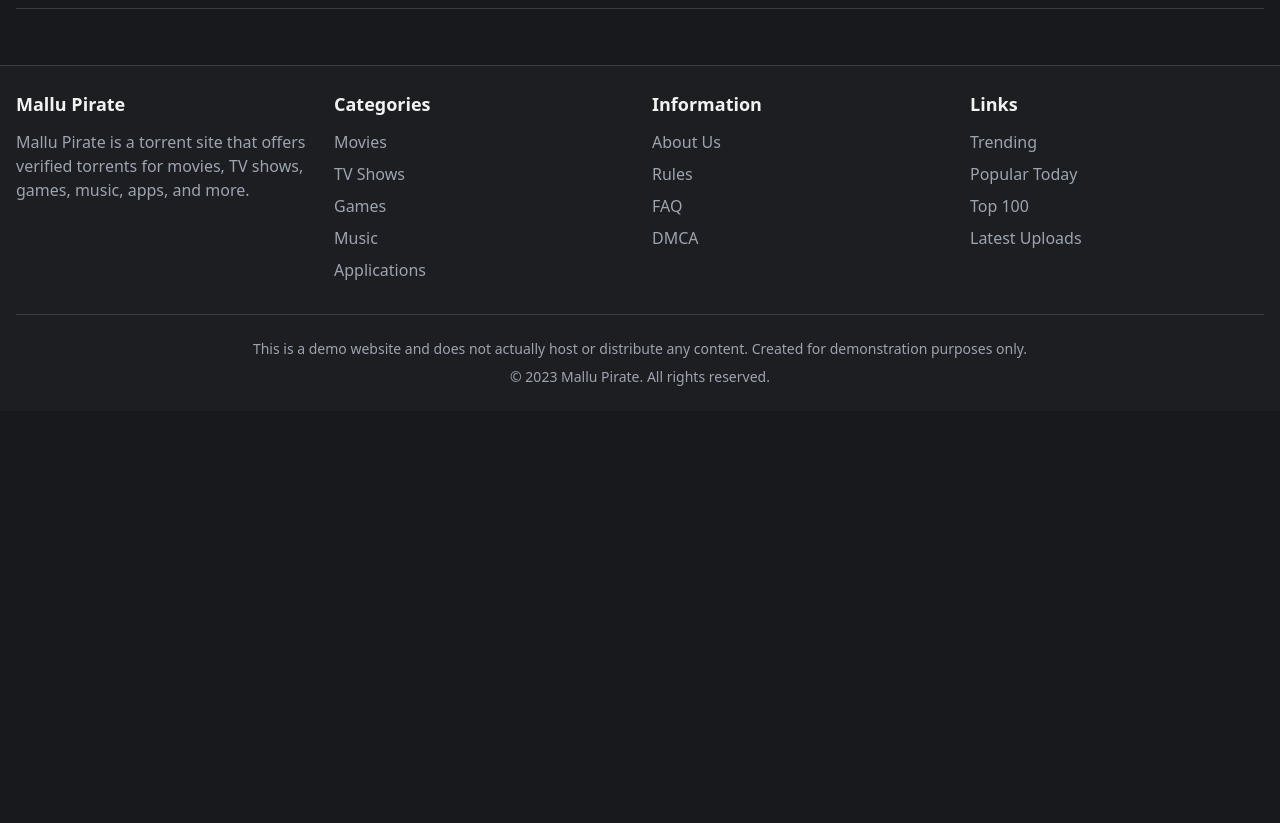
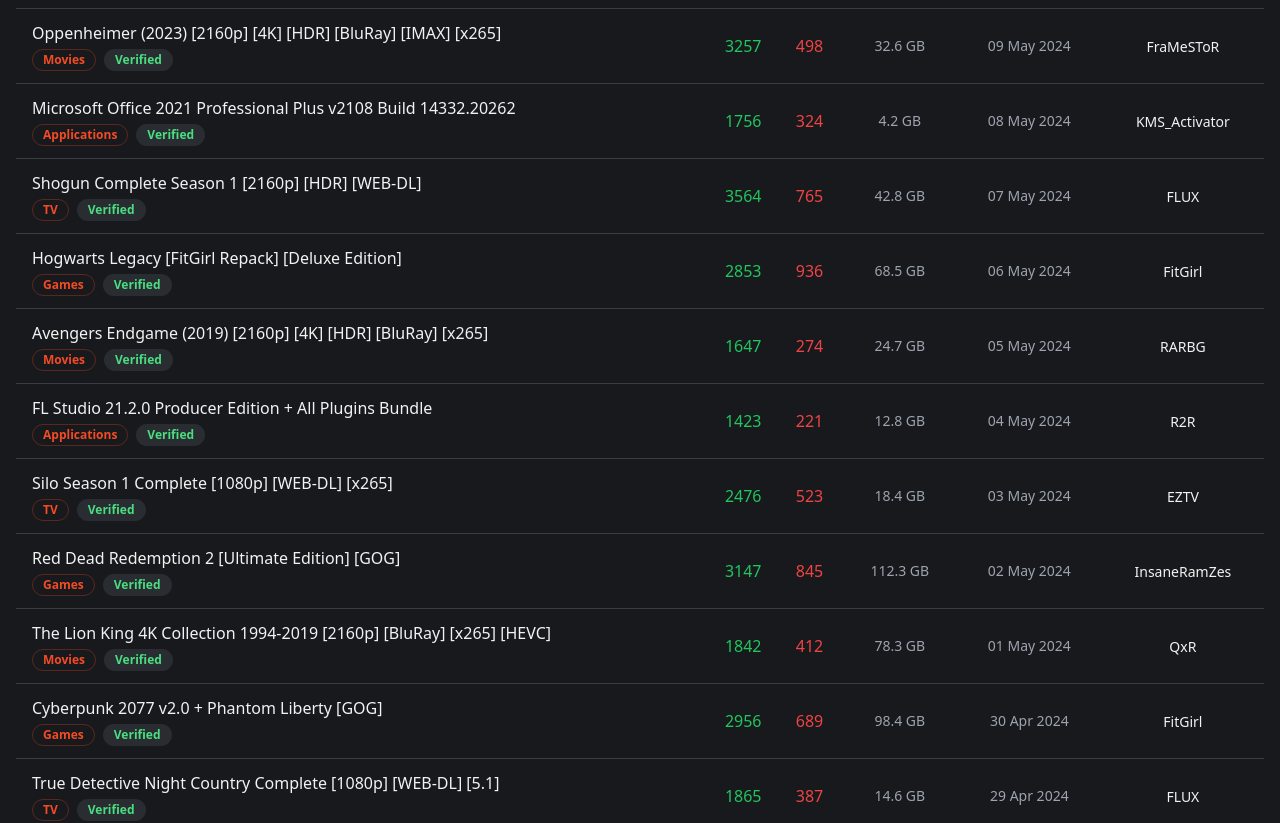
Before and after one commit to maneshkallisto/mp-php, a React (Vite) app: page / in a window 1280 px wide. Shown: the part 1360-2183 px from the top of the page. Before the commit the page ends 1771 px from the top, so only its background shows below. Built offline with nearby package versions, Linux system fonts and the light colour scheme.

Commit message:
Show 20 torrents in PopularTorrents
Display 20 torrents instead of the current 8 in the PopularTorrents component.

```diff
--- a/src/components/PopularTorrents.tsx
+++ b/src/components/PopularTorrents.tsx
@@ -91,6 +91,138 @@ const popularTorrents = [
     uploader: 'MrPCWarez',
     isVerified: true,
   },
+  {
+    id: '9',
+    title: 'Oppenheimer (2023) [2160p] [4K] [HDR] [BluRay] [IMAX] [x265]',
+    category: 'Movies',
+    seeds: 3257,
+    leechers: 498,
+    size: '32.6 GB',
+    uploadDate: '09 May 2024',
+    uploader: 'FraMeSToR',
+    isVerified: true,
+  },
+  {
+    id: '10',
+    title: 'Microsoft Office 2021 Professional Plus v2108 Build 14332.20262',
+    category: 'Applications',
+    seeds: 1756,
+    leechers: 324,
+    size: '4.2 GB',
+    uploadDate: '08 May 2024',
+    uploader: 'KMS_Activator',
+    isVerified: true,
+  },
+  {
+    id: '11',
+    title: 'Shogun Complete Season 1 [2160p] [HDR] [WEB-DL]',
+    category: 'TV',
+    seeds: 3564,
+    leechers: 765,
+    size: '42.8 GB',
+    uploadDate: '07 May 2024',
+    uploader: 'FLUX',
+    isVerified: true,
+  },
+  {
+    id: '12',
+    title: 'Hogwarts Legacy [FitGirl Repack] [Deluxe Edition]',
+    category: 'Games',
+    seeds: 2853,
+    leechers: 936,
+    size: '68.5 GB',
+    uploadDate: '06 May 2024',
+    uploader: 'FitGirl',
+    isVerified: true,
+  },
+  {
+    id: '13',
+    title: 'Avengers Endgame (2019) [2160p] [4K] [HDR] [BluRay] [x265]',
+    category: 'Movies',
+    seeds: 1647,
+    leechers: 274,
+    size: '24.7 GB',
+    uploadDate: '05 May 2024',
+    uploader: 'RARBG',
+    isVerified: true,
+  },
+  {
+    id: '14',
+    title: 'FL Studio 21.2.0 Producer Edition + All Plugins Bundle',
+    category: 'Applications',
+    seeds: 1423,
+    leechers: 221,
+    size: '12.8 GB',
+    uploadDate: '04 May 2024',
+    uploader: 'R2R',
+    isVerified: true,
+  },
+  {
+    id: '15',
+    title: 'Silo Season 1 Complete [1080p] [WEB-DL] [x265]',
+    category: 'TV',
+    seeds: 2476,
+    leechers: 523,
+    size: '18.4 GB',
+    uploadDate: '03 May 2024',
+    uploader: 'EZTV',
+    isVerified: true,
+  },
+  {
+    id: '16',
+    title: 'Red Dead Redemption 2 [Ultimate Edition] [GOG]',
+    category: 'Games',
+    seeds: 3147,
+    leechers: 845,
+    size: '112.3 GB',
+    uploadDate: '02 May 2024',
+    uploader: 'InsaneRamZes',
+    isVerified: true,
+  },
+  {
+    id: '17',
+    title: 'The Lion King 4K Collection 1994-2019 [2160p] [BluRay] [x265] [HEVC]',
+    category: 'Movies',
+    seeds: 1842,
+    leechers: 412,
+    size: '78.3 GB',
+    uploadDate: '01 May 2024',
+    uploader: 'QxR',
+    isVerified: true,
+  },
+  {
+    id: '18',
+    title: 'Cyberpunk 2077 v2.0 + Phantom Liberty [GOG]',
+    category: 'Games',
+    seeds: 2956,
+    leechers: 689,
+    size: '98.4 GB',
+    uploadDate: '30 Apr 2024',
+    uploader: 'FitGirl',
+    isVerified: true,
+  },
+  {
+    id: '19',
+    title: 'True Detective Night Country Complete [1080p] [WEB-DL] [5.1]',
+    category: 'TV',
+    seeds: 1865,
+    leechers: 387,
+    size: '14.6 GB',
+    uploadDate: '29 Apr 2024',
+    uploader: 'FLUX',
+    isVerified: true,
+  },
+  {
+    id: '20',
+    title: 'Star Wars The Complete Saga 1-9 [2160p] [4K] [BluRay] [x265]',
+    category: 'Movies',
+    seeds: 3572,
+    leechers: 876,
+    size: '156.7 GB',
+    uploadDate: '28 Apr 2024',
+    uploader: 'FraMeSToR',
+    isVerified: true,
+  },
 ];
 
 const PopularTorrents = () => {
```
